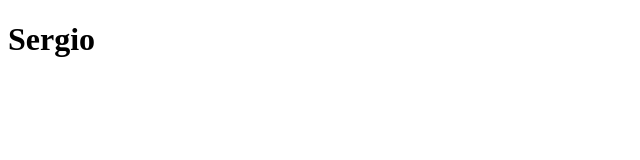
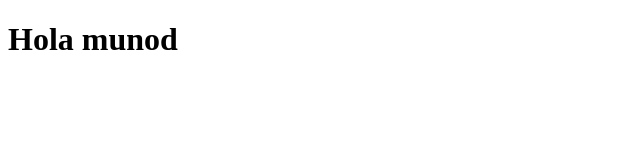
Before and after one commit to sergio-h-a/MASANZ_2223_SMR2_XHA, a plain HTML site: page index.html in a window 1280 px wide. Shown: the whole page, without its empty margins (0-640 px from the left). Drawn offline with Linux system fonts and the light colour scheme.

Commit message:
Update index.html

```diff
--- a/index.html
+++ b/index.html
@@ -4,6 +4,6 @@
     <title>Mi primera web GIT</title>
 </head>
 <body>
-    <h1>Sergio</h1>
+    <h1>Hola munod</h1>
 </body>
 </html>
```
